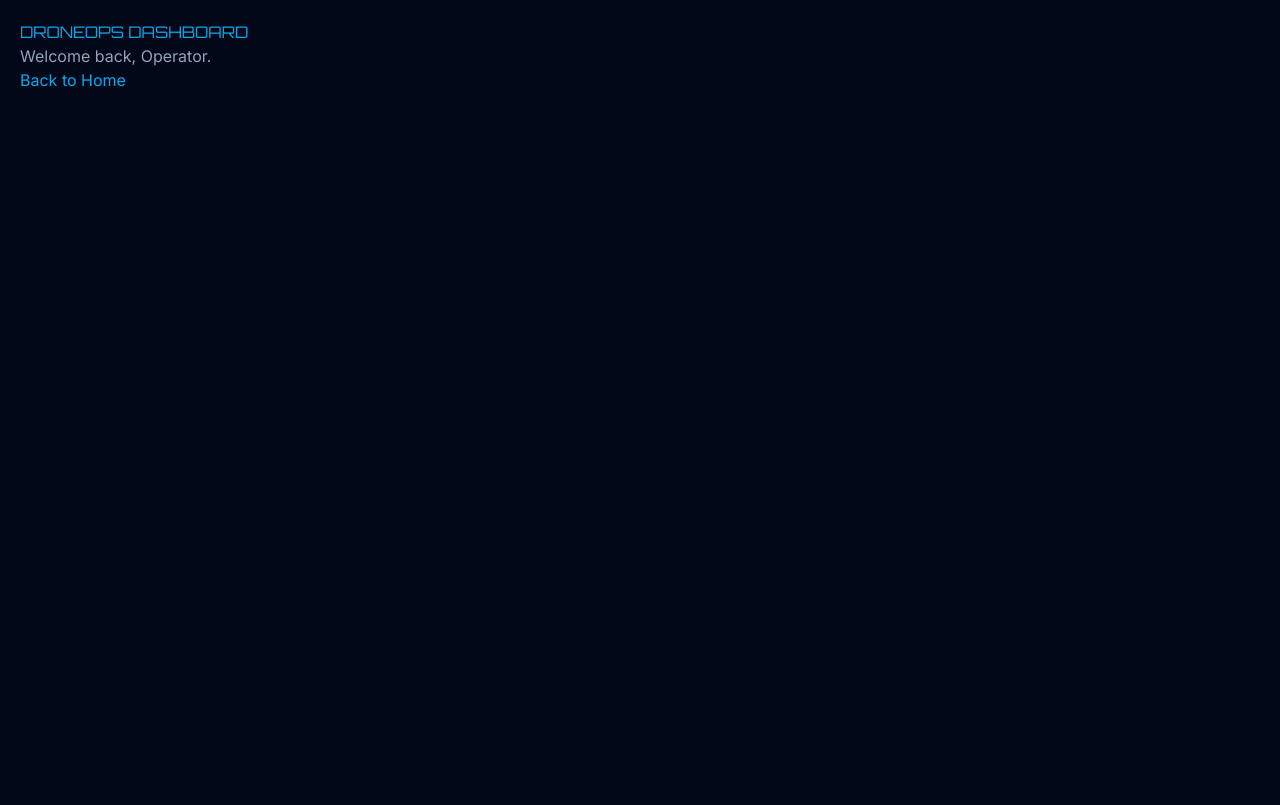
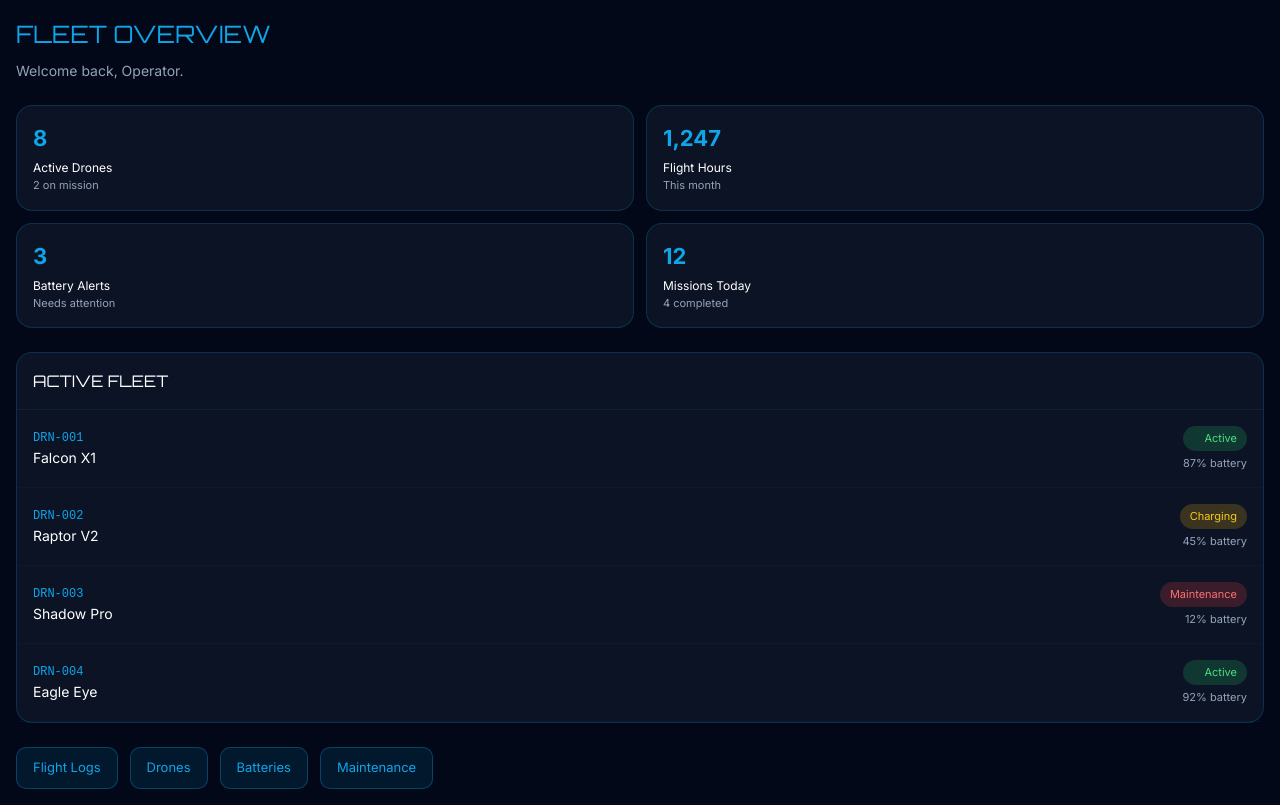
Before and after one commit to DRONE0PS/droneops-apps, a Next.js app: page /droneops-apps/dashboard in a window 1280 px wide. Built offline with nearby package versions, Linux system fonts and the light colour scheme.

Commit message:
Full dashboard

```diff
--- a/app/dashboard/page.js
+++ b/app/dashboard/page.js
@@ -1,11 +1,75 @@
 'use client'
 import Link from 'next/link'
+
 export default function Dashboard() {
+  const metrics = [
+    { label: 'Active Drones', value: '8', sub: '2 on mission' },
+    { label: 'Flight Hours', value: '1,247', sub: 'This month' },
+    { label: 'Battery Alerts', value: '3', sub: 'Needs attention' },
+    { label: 'Missions Today', value: '12', sub: '4 completed' },
+  ]
+
+  const drones = [
+    { id: 'DRN-001', name: 'Falcon X1', status: 'Active', battery: 87 },
+    { id: 'DRN-002', name: 'Raptor V2', status: 'Charging', battery: 45 },
+    { id: 'DRN-003', name: 'Shadow Pro', status: 'Maintenance', battery: 12 },
+    { id: 'DRN-004', name: 'Eagle Eye', status: 'Active', battery: 92 },
+  ]
+
   return (
-    <main style={{background:'#020817',minHeight:'100vh',color:'white',padding:'20px'}}>
-      <h1 style={{color:'#0ea5e9',fontFamily:'Orbitron'}}>DRONEOPS DASHBOARD</h1>
-      <p style={{color:'#94a3b8'}}>Welcome back, Operator.</p>
-      <Link href="/" style={{color:'#0ea5e9'}}>Back to Home</Link>
+    <main style={{background:'#020817',minHeight:'100vh',color:'white',padding:'16px'}}>
+      <div style={{marginBottom:'24px'}}>
+        <h1 style={{color:'#0ea5e9',fontSize:'24px',marginBottom:'8px'}}>FLEET OVERVIEW</h1>
+        <p style={{color:'#94a3b8',fontSize:'14px'}}>Welcome back, Operator.</p>
+      </div>
+
+      <div style={{display:'grid',gridTemplateColumns:'1fr 1fr',gap:'12px',marginBottom:'24px'}}>
+        {metrics.map((m,i) => (
+          <div key={i} style={{background:'rgba(15,23,42,0.8)',border:'1px solid rgba(14,165,233,0.2)',borderRadius:'16px',padding:'16px'}}>
+            <div style={{color:'#0ea5e9',fontSize:'22px',fontWeight:'900'}}>{m.value}</div>
+            <div style={{color:'white',fontSize:'12px',marginTop:'4px'}}>{m.label}</div>
+            <div style={{color:'#94a3b8',fontSize:'11px'}}>{m.sub}</div>
+          </div>
+        ))}
+      </div>
+
+      <div style={{background:'rgba(15,23,42,0.8)',border:'1px solid rgba(14,165,233,0.2)',borderRadius:'16px',marginBottom:'24px'}}>
+        <div style={{padding:'16px',borderBottom:'1px solid rgba(14,165,233,0.1)'}}>
+          <h2 style={{color:'white',fontSize:'16px'}}>ACTIVE FLEET</h2>
+        </div>
+        {drones.map((d,i) => (
+          <div key={i} style={{padding:'16px',borderBottom:'1px solid rgba(14,165,233,0.05)',display:'flex',justifyContent:'space-between',alignItems:'center'}}>
+            <div>
+              <div style={{color:'#0ea5e9',fontSize:'12px',fontFamily:'monospace'}}>{d.id}</div>
+              <div style={{color:'white',fontSize:'14px'}}>{d.name}</div>
+            </div>
+            <div style={{textAlign:'right'}}>
+              <div style={{
+                padding:'4px 10px',
+                borderRadius:'999px',
+                fontSize:'11px',
+                background: d.status==='Active' ? 'rgba(34,197,94,0.2)' : d.status==='Charging' ? 'rgba(234,179,8,0.2)' : 'rgba(239,68,68,0.2)',
+                color: d.status==='Active' ? '#4ade80' : d.status==='Charging' ? '#facc15' : '#f87171',
+                marginBottom:'4px'
+              }}>{d.status}</div>
+              <div style={{color:'#94a3b8',fontSize:'11px'}}>{d.battery}% battery</div>
+            </div>
+          </div>
+        ))}
+      </div>
+
+      <div style={{display:'flex',gap:'12px',flexWrap:'wrap'}}>
+        {[
+          {label:'Flight Logs', href:'/dashboard/flights'},
+          {label:'Drones', href:'/dashboard/drones'},
+          {label:'Batteries', href:'/dashboard/batteries'},
+          {label:'Maintenance', href:'/dashboard/maintenance'},
+        ].map((item,i) => (
+          <Link key={i} href={item.href} style={{background:'rgba(14,165,233,0.1)',border:'1px solid rgba(14,165,233,0.3)',color:'#0ea5e9',padding:'10px 16px',borderRadius:'10px',fontSize:'13px',textDecoration:'none'}}>
+            {item.label}
+          </Link>
+        ))}
+      </div>
     </main>
   )
 }
```
